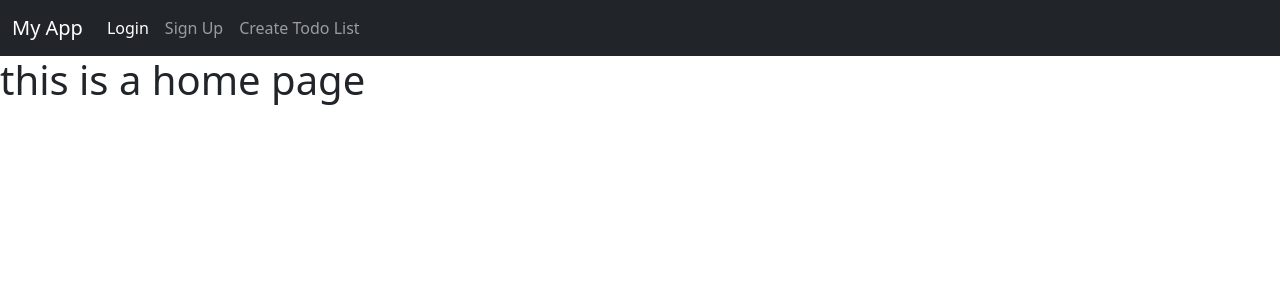
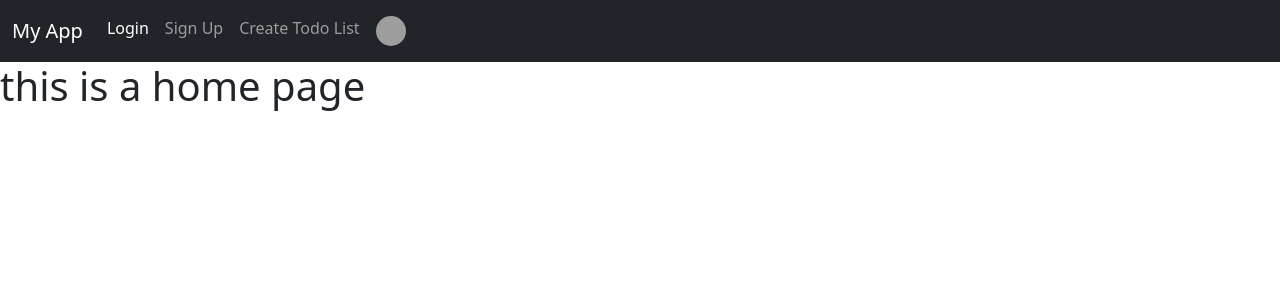
Before and after one commit to parven-dev/todolistFlask, a Flask app: page / in a window 1280 px wide. Shown: the top 300 px of the page. Run offline with Flask 3, Linux system fonts and the light colour scheme; some libraries are stand-ins or nearby versions; grey boxes are pictures that could not be loaded.

Commit message:
added current user profile in navbar

```diff
--- a/templates/base.html
+++ b/templates/base.html
@@ -30,11 +30,20 @@
         <li class="nav-item">
           <a class="nav-link" href="{{ url_for('todo') }}">Create Todo List</a>
         </li>
+         <li class="nav-item">
+          <a class="nav-link" href="{{ url_for('todo') }}">
+            <img src="https://robohash.org/{{ current_user.profile }}.png" alt="Profile Picture"
+                 class="rounded-circle" style="width: 30px; height: 30px;">
+          </a>
+        </li>
 
       </ul>
     </div>
   </div>
 </nav>
 
+
+
+
 {% block content %}
 {% endblock %}
```
